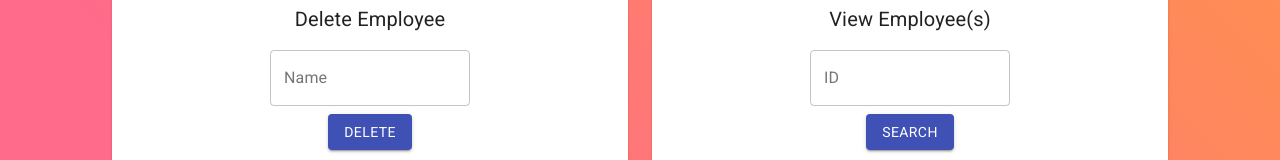
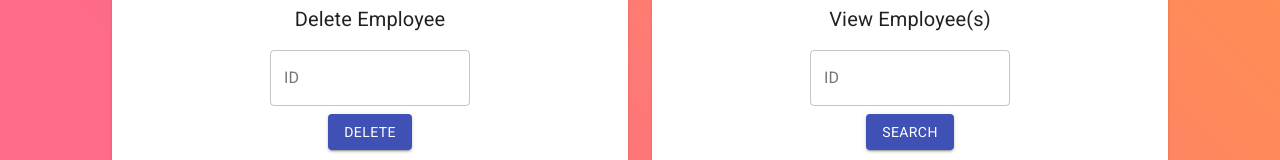
Before and after one commit to gabycruzzin/food-reviews, a React (Create React App) app: page / in a window 1280 px wide. Shown: the part 247-407 px from the top of the page. Built offline with nearby package versions, Linux system fonts and the light colour scheme.

Commit message:
no message

```diff
--- a/src/components/DeleteEmployee.js
+++ b/src/components/DeleteEmployee.js
@@ -27,7 +27,7 @@ export const DeleteEmployee = () => {
       <form className={classes.root} noValidate autoComplete="off">
         <TextField
           id="outlined-basic"
-          label="Name"
+          label="ID"
           variant="outlined"
           value={id}
           onChange={(event) => setid(event.target.value)}
```
